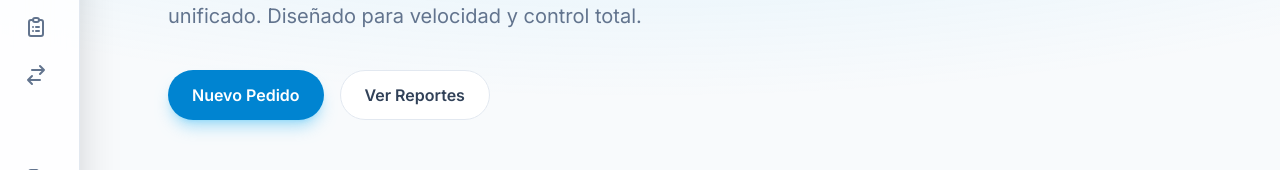
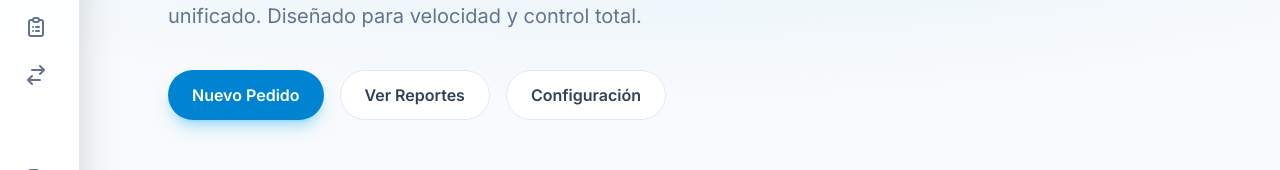
Before and after one commit to LuisChavezz/lazzar-erp, a Next.js app: page /dashboard in a window 1280 px wide. Shown: the part 381-551 px from the top of the page. Built offline with nearby package versions, Linux system fonts and the light colour scheme; no server answers.

Commit message:
feat(dashboard): add configuration button

```diff
--- a/src/app/(Main)/dashboard/page.tsx
+++ b/src/app/(Main)/dashboard/page.tsx
@@ -27,6 +27,9 @@ export default function DashboardPage() {
           <button className="px-6 py-3 rounded-full cursor-pointer bg-white dark:bg-slate-800 border border-slate-200 dark:border-slate-700 hover:bg-slate-50 dark:hover:bg-slate-700 text-slate-700 dark:text-slate-200 font-semibold transition transform active:scale-95">
             Ver Reportes
           </button>
+          <button className="px-6 py-3 rounded-full cursor-pointer bg-white dark:bg-slate-800 border border-slate-200 dark:border-slate-700 hover:bg-slate-50 dark:hover:bg-slate-700 text-slate-700 dark:text-slate-200 font-semibold transition transform active:scale-95">
+            Configuración
+          </button>
         </div>
       </div>
 
--- a/src/features/workspace/components/WorkspaceSelector.tsx
+++ b/src/features/workspace/components/WorkspaceSelector.tsx
@@ -140,7 +140,7 @@ export default function WorkspaceSelector2() {
             <div className="flex flex-col gap-8">
               <button
                 onClick={handleBack}
-                className="self-start flex items-center gap-2 text-slate-500 hover:text-brand-500 transition-colors px-4 py-2 rounded-full hover:bg-slate-100 dark:hover:bg-white/5"
+                className="self-start flex items-center gap-2 cursor-pointer text-slate-500 hover:text-brand-500 transition-colors px-4 py-2 rounded-full hover:bg-slate-100 dark:hover:bg-white/5"
               >
                 <ArrowLeftIcon className="w-4 h-4" />
                 <span className="text-sm font-medium">Volver a empresas</span>
```
